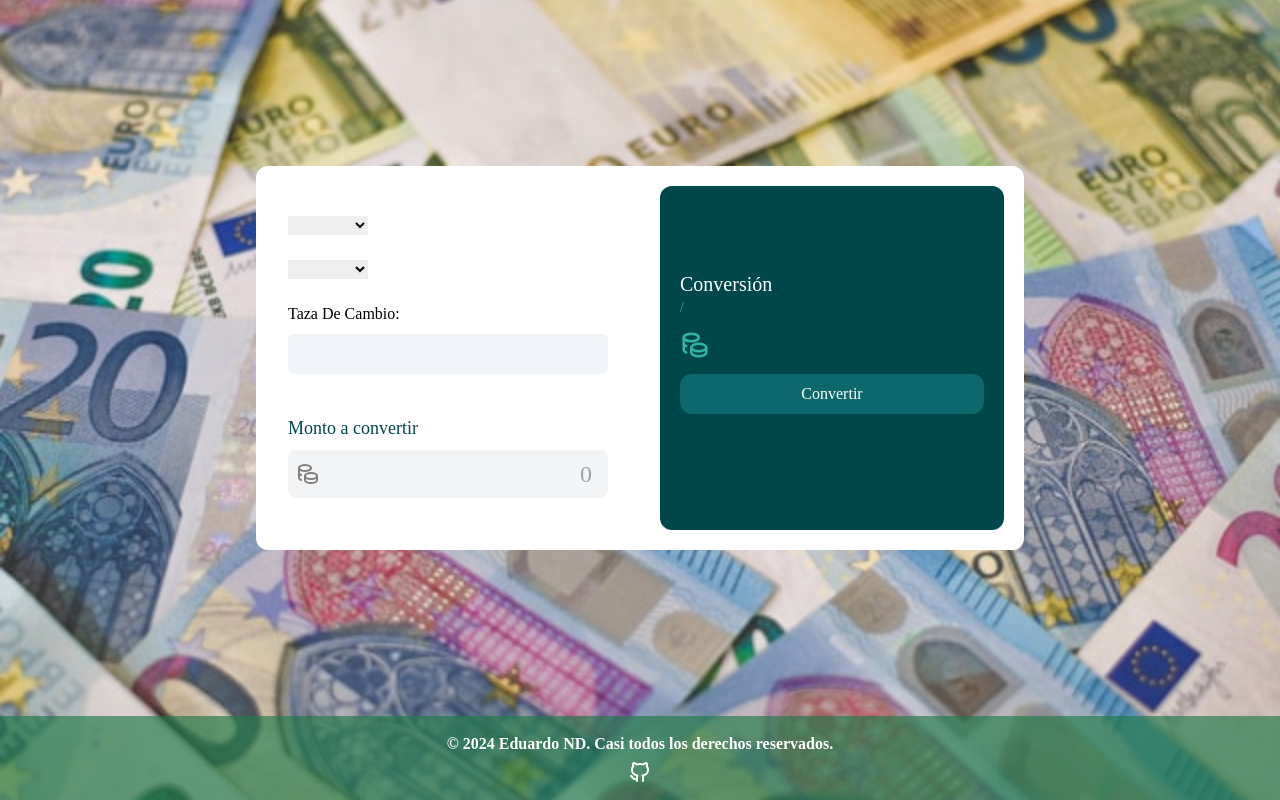
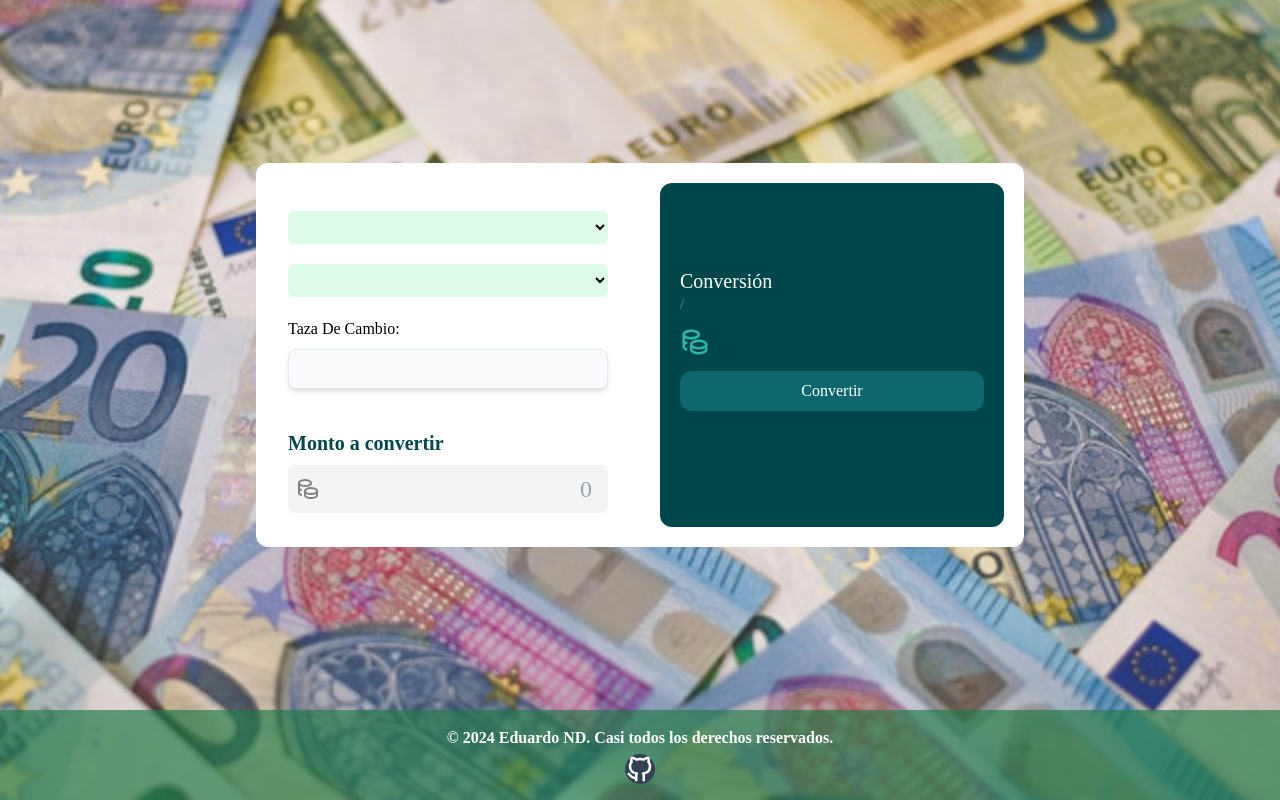
Before and after one commit to eduardoND9/ConvertidosDeDivisas, a website: page index.html in a window 1280 px wide. Drawn offline with Linux system fonts and the light colour scheme; no server answers; a web font is replaced by a local one.

Commit message:
improvement of the styles of the select and the github button

```diff
--- a/index.html
+++ b/index.html
@@ -1,11 +1,11 @@
 
 <!DOCTYPE html>
-<html lang="en">
+<html lang="en ">
 <head>
   <meta charset="UTF-8">
   <meta name="viewport" content="width=device-width, initial-scale=1.0"> <!-- displays site properly based on user's device -->
 
-  <link rel="icon" type="image/png" sizes="32x32" href="./tip-calculator-app-main/images/CD.png">
+  <link rel="icon" type="image/png" sizes="32x32" href="./tip-calculator-app-main/images/C.jpg">
 
   <link rel="stylesheet" href="./tip-calculator-app-main/style.css">
   <link rel="stylesheet" href="./tip-calculator-app-main/output.css">
@@ -14,33 +14,33 @@
 
 </head>
 
-<body  class=" bg-[#41e259] flex flex-col min-h-screen bg-cover bg-center " style="background-image: url('./tip-calculator-app-main/images/bg-billetes.jpg')">
+<body  class="bg-[#237930] flex flex-col min-h-screen bg-cover bg-center bg-opacity-10 " style=" background-image: url('./tip-calculator-app-main/images/bg-billetes.jpg')">
 
 
   <main class="flex-grow flex justify-center items-center relative mt-2">
     <div class="flex justify-center items-center font-fuenteSpace flex-grow" >
 
-      <div class="grid grid-cols-1 bg-white md:h-96  rounded-xl  md:grid-cols-2 mt-0 ">
+      <div class="caja grid grid-cols-1 bg-white w-96 xs:w-auto md:h-96  rounded-xl  md:grid-cols-2 mt-0 ">
 
         <div class="w-96 px-5">              <!-- CONVERCION------------------>
           <form class="p-3  md:mt-4" id="formConvertir" action="#">
             <div >
-              <div class="Moneda1 my-5 " disabled>
-                <select class="w-20" name="moneda-uno" id="monedaUno">
+              <div class="Moneda1 my-5" disabled>
+                <select class="bg-green-100 text-sm mt-1 block w-full pl-3 pr-10 py-2  border-gray-300 focus:outline-gray-200 focus:ring-green-500 focus:border-green-500 focus:bg-gray-100  rounded-md" name="moneda-uno" id="monedaUno">
                 </select>
               </div>
               <div class="Moneda2 my-5">
-                <select class="w-20" name="moneda-dos" id="monedaDos">
+                <select class="bg-green-100 text-sm mt-1 block w-full pl-3 pr-10 py-2  border-gray-300 focus:outline-gray-200 focus:ring-green-500 focus:border-green-500 focus:bg-gray-100  rounded-md" name="moneda-dos" id="monedaDos">
                 </select>
               </div>
 
               <span class="mt-8">Taza De Cambio:</span>
-              <div class="mt-2   bg-slate-100 rounded-md h-10 justify-center flex items-center">
+              <div class="mt-2   p-4 bg-slate-50 border border-slate-200 rounded-lg shadow-md text-center text-slate-700 h-10 justify-center flex items-center">
                 <div class="" id="tazaDeCambio"></div>
               </div>
 
 
-              <h2 class="mt-10 text-lg text-[#00474b]">Monto a convertir </h2>
+              <h2 class="mt-10 font-semibold text-xl text-[#00474b]">Monto a convertir </h2>
               <div class="input-wrapper relative " >
                 <input class="bg-gray-100 rounded-lg  w-full  outline-none text-2xl text-right px-4 py-2 mt-2 focus:bg-gray-200 transition duration-150 focus:scale-105" type="number" placeholder="0" id="montoConvertir" >
                 <svg  class="absolute top-5 left-2 icon icon-tabler icons-tabler-outline icon-tabler-coins" xmlns="http://www.w3.org/2000/svg"  width="24"  height="24"  viewBox="0 0 24 24"  fill="none"  stroke="gray"  stroke-width="2"  stroke-linecap="round"  stroke-linejoin="round"  ><path stroke="none" d="M0 0h24v24H0z" fill="none"/><path d="M9 14c0 1.657 2.686 3 6 3s6 -1.343 6 -3s-2.686 -3 -6 -3s-6 1.343 -6 3z" /><path d="M9 14v4c0 1.656 2.686 3 6 3s6 -1.344 6 -3v-4" /><path d="M3 6c0 1.072 1.144 2.062 3 2.598s4.144 .536 6 0c1.856 -.536 3 -1.526 3 -2.598c0 -1.072 -1.144 -2.062 -3 -2.598s-4.144 -.536 -6 0c-1.856 .536 -3 1.526 -3 2.598z" /><path d="M3 6v10c0 .888 .772 1.45 2 2" /><path d="M3 11c0 .888 .772 1.45 2 2" /></svg>
@@ -94,16 +94,18 @@
 
 
 
-  <footer class=" font-fuenteSpace bg-[#227c49a8]  py-4 mt-2 w-full">
-    <div class="text-white text-center font-bold">
+  <footer class=" font-fuenteSpace text-center mx-auto bg-[#227c49a8] font-bold w-96 xs:w-full   py-4 mt-2 "> <!--------FOOTER--------->
+    <div class="text-white ">
       &copy; 2024 Eduardo ND. Casi todos los derechos reservados.
-      <div class="mt-1 flex items-center justify-center h" >
-        <a href="https://github.com/eduardoND9/ConvertidosDeDivisas" target="_blank" class="transition-transform duration-300 ease-in-out transform hover:scale-125 " >
-          <svg  xmlns="http://www.w3.org/2000/svg"  width="24"  height="24"  viewBox="0 0 24 24"  fill="none"  stroke="white"  stroke-width="2"  stroke-linecap="round"  stroke-linejoin="round"  class="hover:stroke-gray-600 icon icon-tabler icons-tabler-outline icon-tabler-brand-github"><path stroke="none" d="M0 0h24v24H0z" fill="none"/><path d="M9 19c-4.3 1.4 -4.3 -2.5 -6 -3m12 5v-3.5c0 -1 .1 -1.4 -.5 -2c2.8 -.3 5.5 -1.4 5.5 -6a4.6 4.6 0 0 0 -1.3 -3.2a4.2 4.2 0 0 0 -.1 -3.2s-1.1 -.3 -3.5 1.3a12.3 12.3 0 0 0 -6.2 0c-2.4 -1.6 -3.5 -1.3 -3.5 -1.3a4.2 4.2 0 0 0 -.1 3.2a4.6 4.6 0 0 0 -1.3 3.2c0 4.6 2.7 5.7 5.5 6c-.6 .6 -.6 1.2 -.5 2v3.5" /></svg>
+      <div class="mt-1 flex items-center justify-center  " >
+        <a href="https://github.com/eduardoND9/ConvertidosDeDivisas/tree/feature/exchange-api" target="_blank" class="bg-slate-700 rounded-2xl hover:bg-white transition-transform duration-300 ease-in-out transform hover:scale-125 " >
+          <svg  xmlns="http://www.w3.org/2000/svg"  width="30"  height="30"  viewBox="0 0 24 24"  fill="none"  stroke="white"  stroke-width="2"  stroke-linecap="round"  stroke-linejoin="round"  class="hover:stroke-slate-700 icon icon-tabler icons-tabler-outline icon-tabler-brand-github"><path stroke="none" d="M0 0h24v24H0z" fill="none"/><path d="M9 19c-4.3 1.4 -4.3 -2.5 -6 -3m12 5v-3.5c0 -1 .1 -1.4 -.5 -2c2.8 -.3 5.5 -1.4 5.5 -6a4.6 4.6 0 0 0 -1.3 -3.2a4.2 4.2 0 0 0 -.1 -3.2s-1.1 -.3 -3.5 1.3a12.3 12.3 0 0 0 -6.2 0c-2.4 -1.6 -3.5 -1.3 -3.5 -1.3a4.2 4.2 0 0 0 -.1 3.2a4.6 4.6 0 0 0 -1.3 3.2c0 4.6 2.7 5.7 5.5 6c-.6 .6 -.6 1.2 -.5 2v3.5" /></svg>
         </a>
       </div>
     </div>
   </footer>
+
+
 
   <script src="./tip-calculator-app-main/script.js"></script>
 
--- a/tailwind.config.js
+++ b/tailwind.config.js
@@ -3,6 +3,9 @@ module.exports = {
   content: [".//**/*.{html,js}"],
   theme: {
     extend: {
+      screens: {
+        'xs': '380px', // Nuevo breakpoint personalizado
+      },
       fontFamily: {
         'fuenteSpace': ['Space Mono']
       },
--- a/tip-calculator-app-main/script.js
+++ b/tip-calculator-app-main/script.js
@@ -43,7 +43,7 @@ MontoConvertir.addEventListener('keyup', convertir);
 
 
 addEventListener("load", async () => {
-    const llamadaApi = await fetch("https://api.currencyapi.com/v3/currencies?apikey=cur_live_vLzFndkoOC4puJkqmwY8yKAKkLdi37ztbvuwoMEf&currencies=")
+    const llamadaApi = await fetch("https://api.currencyapi.com/v3/currencies?apikey=cur_live_OVjEHQ4mWHBCu8TK7qSLFMdCaNpJt7jb9PbEw10o&currencies=")
 
     const respuesta = await llamadaApi.json();
     currencyData = respuesta.data;
@@ -86,7 +86,7 @@ const selectUno = document.getElementById('monedaUno');
 const selectDos = document.getElementById('monedaDos');
 const TazaDeCambio = document.getElementById('tazaDeCambio');
 
-let urlBase = 'https://api.currencyapi.com/v3/latest?apikey=cur_live_vLzFndkoOC4puJkqmwY8yKAKkLdi37ztbvuwoMEf&currencies=opcion1&base_currency=opcion2';
+let urlBase = 'https://api.currencyapi.com/v3/latest?apikey=cur_live_OVjEHQ4mWHBCu8TK7qSLFMdCaNpJt7jb9PbEw10o&currencies=opcion1&base_currency=opcion2';
 
 selectUno.addEventListener('change', tazaDeCambio,);
 selectDos.addEventListener('change', tazaDeCambio,);
--- a/tip-calculator-app-main/style.css
+++ b/tip-calculator-app-main/style.css
@@ -20,8 +20,6 @@
 
 
 
-
-
   input::-webkit-outer-spin-button,
         input::-webkit-inner-spin-button {
                -webkit-appearance: none;
```
Also changed, not shown: tip-calculator-app-main/images/C.jpg (added), tip-calculator-app-main/output.css.
